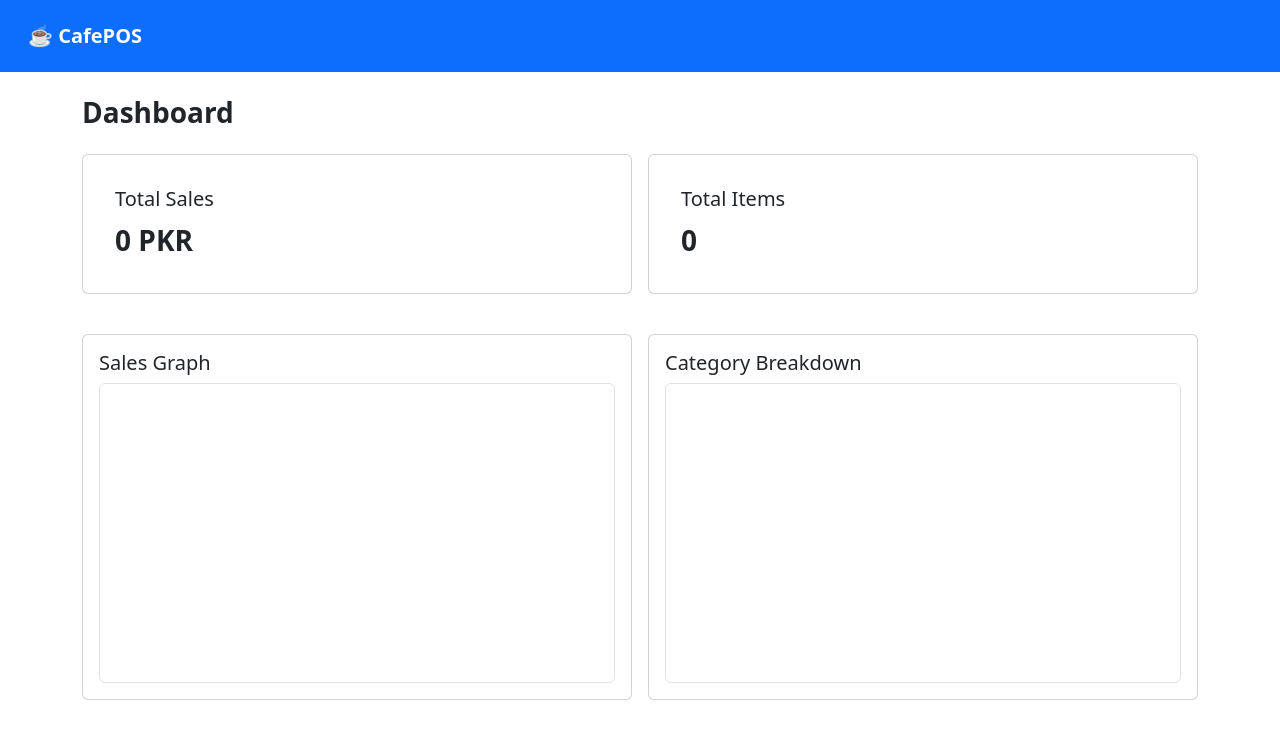
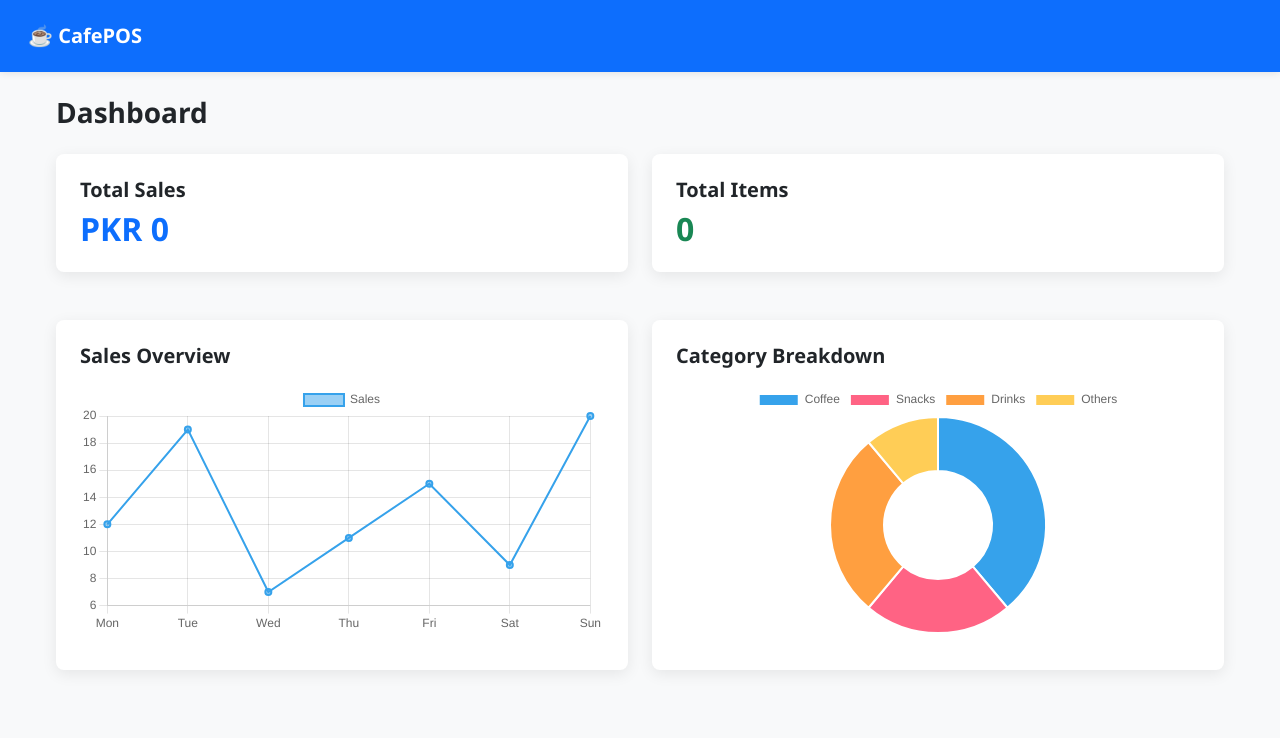
Before and after one commit to Alrayyanumar56/Cafeteria-Mangement-System, a plain HTML site: page frontend/pages/dashboard.html in a window 1280 px wide. Drawn offline with nearby package versions, Linux system fonts and the light colour scheme.

Commit message:
Added css for dashboard.html
-A stylized and appealing design for dashboard that showcases sales and gives graphs for visual representation

```diff
--- /dev/null
+++ b/frontend/css/dashboard.css
@@ -0,0 +1,105 @@
+/* Dashboard-Specific Styles */
+/* Import or ensure this loads after inventory.css for shared variables */
+
+/* Page Background and Layout */
+body {
+  background: var(--light-bg); /* From inventory.css */
+  font-family: var(--font-family);
+}
+
+/* Navbar Enhancements */
+.navbar {
+  background: var(--primary-color);
+  box-shadow: 0 1px 8px rgba(0, 0, 0, 0.1);
+}
+
+/* Stats Cards */
+.card-box {
+  background: white;
+  padding: 1.5rem; /* Equivalent to p-6 */
+  border-radius: var(--border-radius);
+  box-shadow: var(--shadow);
+  transition: transform 0.3s ease, box-shadow 0.3s ease;
+  border: none;
+}
+
+.card-box:hover {
+  transform: translateY(-4px);
+  box-shadow: 0 8px 25px rgba(0, 0, 0, 0.15); /* Enhanced shadow on hover */
+}
+
+.card-box h5 {
+  color: var(--text-color);
+  margin-bottom: 0.5rem;
+}
+
+.card-box h2 {
+  margin: 0;
+  font-size: 2rem; /* fs-3 equivalent */
+}
+
+/* Color Variants for Stats Cards */
+.card-box:nth-child(1) h2 { /* Total Sales */
+  color: var(--primary-color);
+}
+
+.card-box:nth-child(2) h2 { /* Total Items */
+  color: var(--success-color);
+}
+
+.card-box:nth-child(3) h2 { /* Low Stock Alerts */
+  color: var(--danger-color);
+}
+
+/* Charts Section */
+.chart-box {
+  background: white;
+  padding: 1.5rem;
+  border-radius: var(--border-radius);
+  box-shadow: var(--shadow);
+  height: 350px;
+  display: flex;
+  flex-direction: column;
+}
+
+.chart-box h5 {
+  color: var(--text-color);
+  margin-bottom: 1rem;
+  font-weight: bold;
+}
+
+.chart-box canvas {
+  flex: 1; /* Makes canvas fill remaining space */
+  max-height: 250px; /* Matches your HTML height */
+}
+
+/* Responsive Adjustments */
+@media (max-width: 768px) {
+  .card-box {
+    padding: 1rem; /* Smaller padding on mobile */
+  }
+
+  .chart-box {
+    height: auto; /* Flexible height for mobile */
+    margin-bottom: 1rem;
+  }
+
+  .row.g-4 {
+    --bs-gutter-x: 1rem; /* Adjust gap for mobile */
+  }
+}
+
+/* Additional Utilities for Dashboard */
+.gradient-bg {
+  background: linear-gradient(135deg, var(--primary-color), #0056b3); /* Subtle gradient for emphasis */
+  color: white;
+}
+
+.animate-fade-in {
+  animation: fadeIn 0.5s ease-in;
+}
+
+@keyframes fadeIn {
+  from { opacity: 0; transform: translateY(10px); }
+  to { opacity: 1; transform: translateY(0); }
+}
--- a/frontend/pages/dashboard.html
+++ b/frontend/pages/dashboard.html
@@ -10,6 +10,13 @@
 
     <!-- Bootstrap Icons -->
     <link href="https://cdn.jsdelivr.net/npm/bootstrap-icons@1.10.5/font/bootstrap-icons.css" rel="stylesheet">
+
+    <!-- Custom CSS Framework -->
+    <link rel="stylesheet" href="../css/inventory.css">
+    <link rel="stylesheet" href="../css/tables.css">
+    <link rel="stylesheet" href="../css/buttons.css">
+    <link rel="stylesheet" href="../css/forms.css">
+    <link rel="stylesheet" href="../css/dashboard.css">
 </head>
 
 <body>
@@ -23,54 +30,46 @@
 
     <div class="container mt-4">
 
-        <!-- Page Title -->
+        <!-- Page Header -->
         <h3 class="fw-bold mb-4">Dashboard</h3>
 
         <!-- Stats Cards -->
-        <div class="row g-3">
+        <div class="row g-4">
 
-            <!-- Total Sales Card -->
+            <!-- Total Sales -->
             <div class="col-md-6">
-                <div class="card p-3">
-                    <div class="card-body">
-                        <h5 class="card-title">Total Sales</h5>
-                        <p class="card-text fs-3 fw-bold" id="totalSales">0 PKR</p>
-                    </div>
+                <div class="card-box animate-fade-in">
+                    <h5 class="fw-bold mb-2">Total Sales</h5>
+                    <h2 class="fw-bold text-primary" id="totalSales">PKR 0</h2>
                 </div>
             </div>
 
-            <!-- Total Items Card -->
+            <!-- Total Items -->
             <div class="col-md-6">
-                <div class="card p-3">
-                    <div class="card-body">
-                        <h5 class="card-title">Total Items</h5>
-                        <p class="card-text fs-3 fw-bold" id="totalItems">0</p>
-                    </div>
+                <div class="card-box animate-fade-in">
+                    <h5 class="fw-bold mb-2">Total Items</h5>
+                    <h2 class="fw-bold text-success" id="totalItems">0</h2>
                 </div>
             </div>
 
         </div>
 
-        <!-- Graphs Section -->
-        <div class="row mt-4 g-3">
+        <!-- Charts Row -->
+        <div class="row mt-4 g-4">
 
-            <!-- Sales Graph -->
+            <!-- Sales Chart -->
             <div class="col-md-6">
-                <div class="card p-3">
-                    <h5>Sales Graph</h5>
-                    <div class="border rounded p-3" style="height: 300px;" id="salesChartPlaceholder">
-                        <!-- Chart will load here -->
-                    </div>
+                <div class="chart-box">
+                    <h5 class="fw-bold mb-3">Sales Overview</h5>
+                    <canvas id="salesChart" height="250"></canvas>
                 </div>
             </div>
 
-            <!-- Category Graph -->
+            <!-- Category Chart -->
             <div class="col-md-6">
-                <div class="card p-3">
-                    <h5>Category Breakdown</h5>
-                    <div class="border rounded p-3" style="height: 300px;" id="categoryChartPlaceholder">
-                        <!-- Chart will load here -->
-                    </div>
+                <div class="chart-box">
+                    <h5 class="fw-bold mb-3">Category Breakdown</h5>
+                    <canvas id="categoryChart" height="250"></canvas>
                 </div>
             </div>
 
@@ -81,5 +80,36 @@
     <!-- Bootstrap JS -->
     <script src="https://cdn.jsdelivr.net/npm/bootstrap@5.3.0/dist/js/bootstrap.bundle.min.js"></script>
 
+    <!-- Chart.js -->
+    <script src="https://cdn.jsdelivr.net/npm/chart.js"></script>
+
+    <!-- Placeholder Chart Script -->
+    <script>
+        // Sales Chart
+        new Chart(document.getElementById("salesChart"), {
+            type: "line",
+            data: {
+                labels: ["Mon", "Tue", "Wed", "Thu", "Fri", "Sat", "Sun"],
+                datasets: [{
+                    label: "Sales",
+                    data: [12, 19, 7, 11, 15, 9, 20],
+                    borderWidth: 2
+                }]
+            }
+        });
+
+        // Category Chart
+        new Chart(document.getElementById("categoryChart"), {
+            type: "doughnut",
+            data: {
+                labels: ["Coffee", "Snacks", "Drinks", "Others"],
+                datasets: [{
+                    label: "Category",
+                    data: [35, 20, 25, 10]
+                }]
+            }
+        });
+    </script>
+
 </body>
 </html>
```
